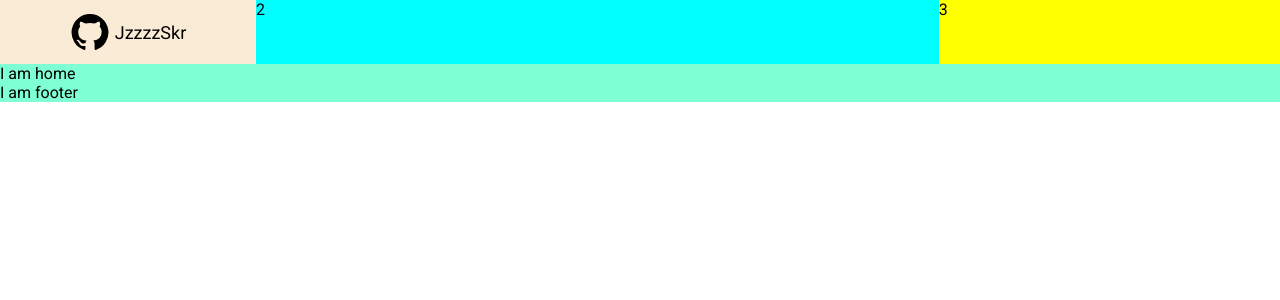
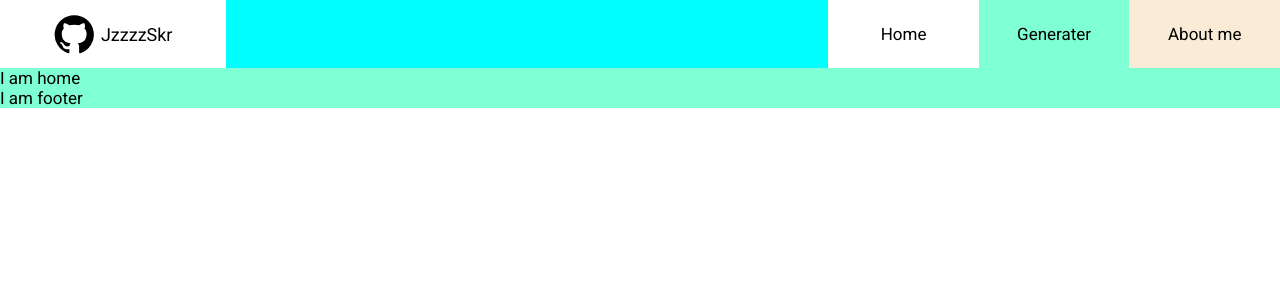
Before and after one commit to JzzzzSkr/music_generater, a Next.js app: page / in a window 1280 px wide. Shown: the top 300 px of the page. Built offline with nearby package versions, Linux system fonts and the light colour scheme.

Commit message:
right"Home generater about me "

```diff
--- a/src/app/globals.css
+++ b/src/app/globals.css
@@ -95,6 +95,7 @@ body {
     rgb(var(--background-start-rgb)); */
     color: black;
     background-color: white;
+    font-size: 17px;
 }
 
 a {
@@ -107,3 +108,40 @@ a {
     color-scheme: dark;
   }
 }
+
+/* ul li 去除默认样式 */
+ul {
+  list-style: none;
+}
+
+/* 去除input默认样式 */
+input {
+  outline: none;
+  border: none;
+}
+
+/* 去除button默认样式 */
+button {
+  outline: none;
+  border: none;
+  background: none;
+}
+
+/* 去除select默认样式 */
+select {
+  outline: none;
+  border: none;
+  background: none;
+}
+
+/* 去除textarea默认样式 */
+textarea {
+  outline: none;
+  border: none;
+  background: none;
+}
+
+/* 去除checkbox默认样式 */
+input[type="checkbox"] {
+
+}
--- a/src/components/NavBar/navbar.jsx
+++ b/src/components/NavBar/navbar.jsx
@@ -12,8 +12,14 @@ const Navbar = () => {
           <span className="name">JzzzzSkr</span>
         </div>
       </a>
-      <div className="middle">2</div>
-      <div className="right">3</div>
+      <div className="middle"></div>
+      <div className="right">
+        <ul className="nav-list">
+          <li className="nav-item one">Home</li>
+          <li className="nav-item two ">Generater</li>
+          <li className="nav-item three ">About me</li>
+        </ul>
+      </div>
     </div>
   );
 };
--- a/src/components/NavBar/navbar.scss
+++ b/src/components/NavBar/navbar.scss
@@ -1,6 +1,6 @@
 .navbar-wrappter {
   height: 4em;
-  background-color: antiquewhite;
+  background-color: white;
   position: fixed;
   top: 0;
   width: 100%;
@@ -10,7 +10,7 @@
 
   .left {
     flex: 1.5;
-    background-color: antiquewhite;
+    // background-color: antiquewhite;
 
     display: flex;
     justify-content: center;
@@ -37,13 +37,6 @@
       flex: 3;
       background-color: aqua;
     }
-
-    .right {
-      flex: 1.5;
-      background-color: yellow;
-
-      background-color: aqua;
-    }
   }
 
   .middle {
@@ -52,7 +45,36 @@
   }
 
   .right {
-    flex: 2;
+    flex: 3;
     background-color: yellow;
+
+    .nav-list {
+      width: 100%;
+      height: 100%;
+
+      display: flex;
+      //   background-color: antiquewhite;
+
+      .nav-item {
+        flex: 1;
+        // background-color: antiquewhite;
+        display: flex;
+        justify-content: center;
+        align-items: center;
+        cursor: pointer;
+      }
+
+      .one {
+        background-color: white;
+      }
+
+      .two {
+        background-color: aquamarine;
+      }
+
+      .three {
+        background-color: antiquewhite;
+      }
+    }
   }
 }
```
